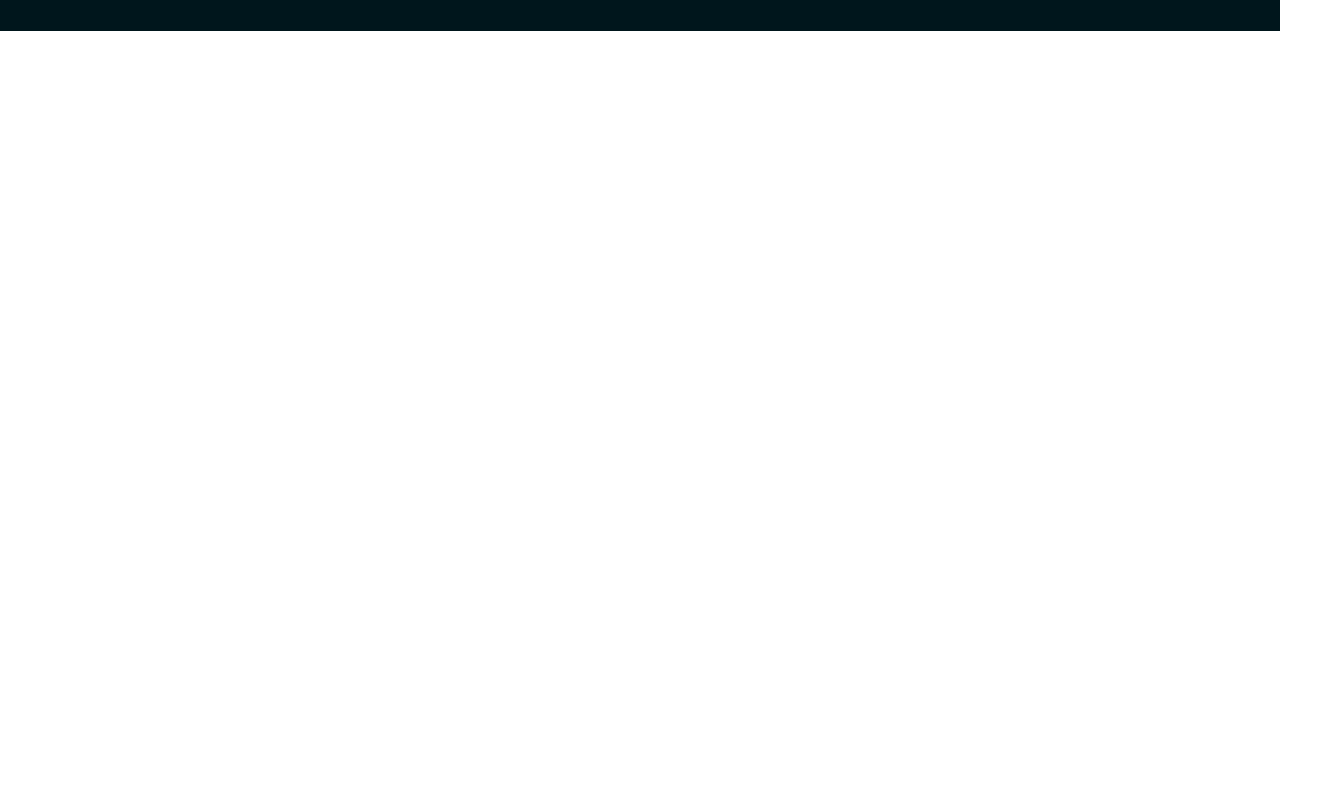
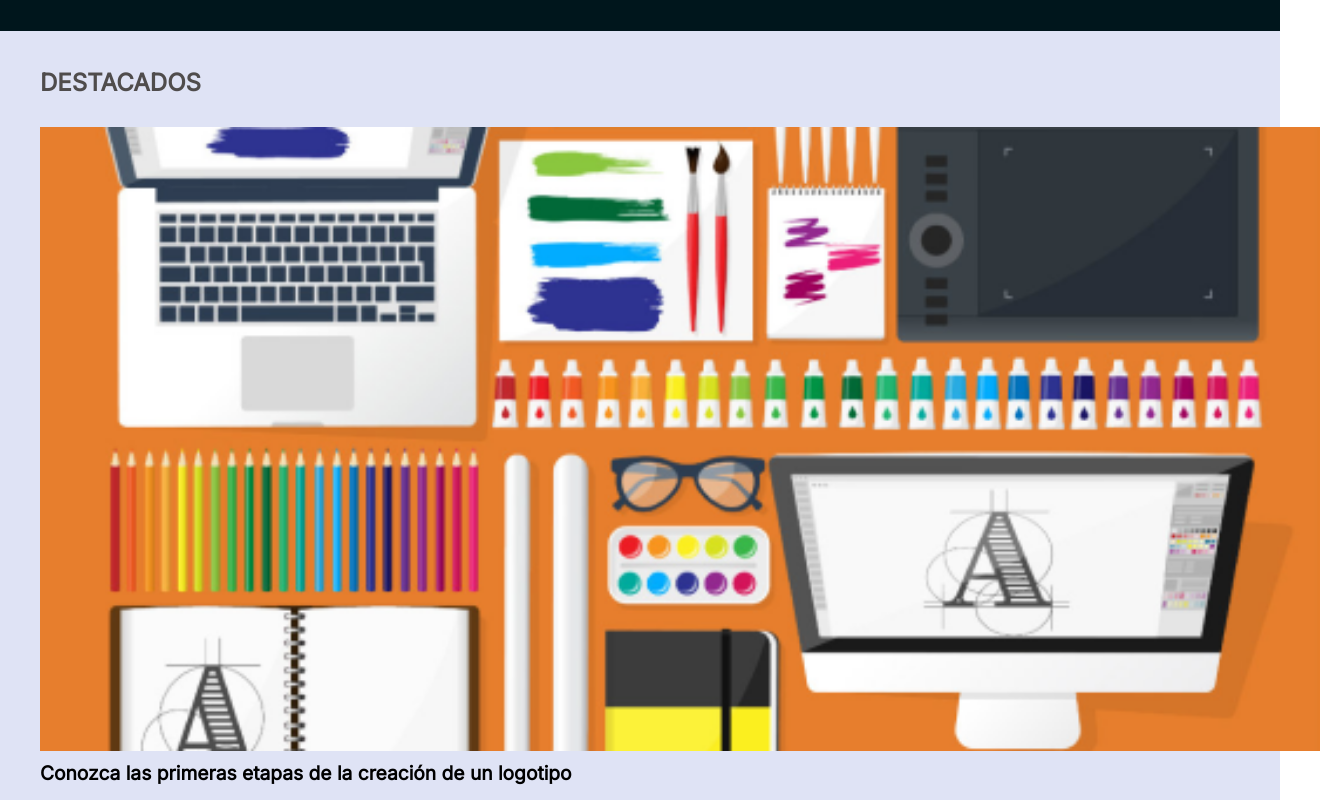
Before and after one commit to ezestom/Oracle-Alura-One, a plain HTML site: page Alura_ONE_program/Layouts-responsivos/index.html in a window 1280 px wide. Shown: the part 380-1180 px from the top of the page, 1320 px wide, since content can reach past the window. Before the commit the page ends 800 px from the top, so only its background shows below. Drawn offline with Linux system fonts and the light colour scheme.

Commit message:
start with new project: Layouts-reponsivos

```diff
--- /dev/null
+++ b/Alura_ONE_program/Layouts-responsivos/css/destacados.css
@@ -0,0 +1,35 @@
+.destacados{
+   background-color: var(--background-azul-claro);
+   padding:2.5rem;
+   margin-bottom: 2rem;
+}
+.destacados__titulo{
+   color: var(--fuente-ceniza-oscuro);
+   font-weight: 700;
+   font-size: 1.5rem;
+   text-transform: uppercase;
+   margin-bottom: 2rem;
+}
+.destacados__panel1{
+   display: flex;
+   flex-direction: column;
+   align-items: center;
+   margin-bottom: 2rem;
+   width: 100vw;
+}
+
+
+.destacados__panel-imagen{
+   width: 100vw;
+   margin-bottom: .5rem;
+}
+.destacados__panel-texto{
+   font-weight: 700;
+   font-size: 1.2rem;
+   line-height: normal;
+}
+.destacados__boton{
+   color: var(--boton-rojo);
+   border-color: var(--boton-rojo);
+   margin: 0 auto;
+}
--- a/Alura_ONE_program/Layouts-responsivos/css/styles.css
+++ b/Alura_ONE_program/Layouts-responsivos/css/styles.css
@@ -45,7 +45,7 @@ body {
 	font-size: 1.2rem;
 }
 .boton:hover {
-	background-color: #fff;
-	color: #000;
+	background-color: var(--boton-rojo);
+	color: var(--background-blanco);
 	transition: all 0.3s ease-in-out;
 }
--- a/Alura_ONE_program/Layouts-responsivos/index.html
+++ b/Alura_ONE_program/Layouts-responsivos/index.html
@@ -23,17 +23,36 @@
             <li class="head__enlace"><a href="#">Destacados</a></li>
             <li class="head__enlace"><a href="#">Institucional</a></li>
             <li class="head__enlace"><a href="#">Contactos</a></li>
+            <link rel="stylesheet" href="./css/destacados.css">
 
          </ul>
       </nav>
    </header>
 
-   <main >
+   <main>
       <section class="llamada container ">
          <h1 class="llamada__titulo ">Aplicaciones en la medida</h1>
-         <p class="llamada__texto">Apeperia es una empresa emergente con una manera inovadora de comprar y crear aplicaciones móviles y web.
+         <p class="llamada__texto">Apeperia es una empresa emergente con una manera inovadora de comprar y crear
+            aplicaciones móviles y web.
          </p>
          <a class="llamada__boton boton" href="">Conozca los planes</a>
+      </section>
+      <section class="destacados container">
+         <h2 class="destacados__titulo">Destacados</h2>
+         <a href="#">
+            <figure class="destacados__panel1">
+               <img src="./img/empezando-a-crear-logo.png" alt="" class="destacados__panel-imagen">
+               <figC class="destacados__panel-texto">Conozca las primeras etapas de la creación de un logotipo</figC>
+               <a href="#" class="destacados__boton"></a>
+            </figure>
+         </a>
+         <a href="#">
+            <figure class="destacados__panel1">
+               <img src="./img/sugestiones-fotografias.png" alt="" class="destacados__panel-imagen">
+               <figC class="destacados__panel-texto">¿Trabajas con fotografía? Conozca esos consejos</figC>
+            </figure>
+            <a href="#" class="destacados__boton boton">Recibir destacados por correo</a>
+         </a>
       </section>
    </main>
 
```
